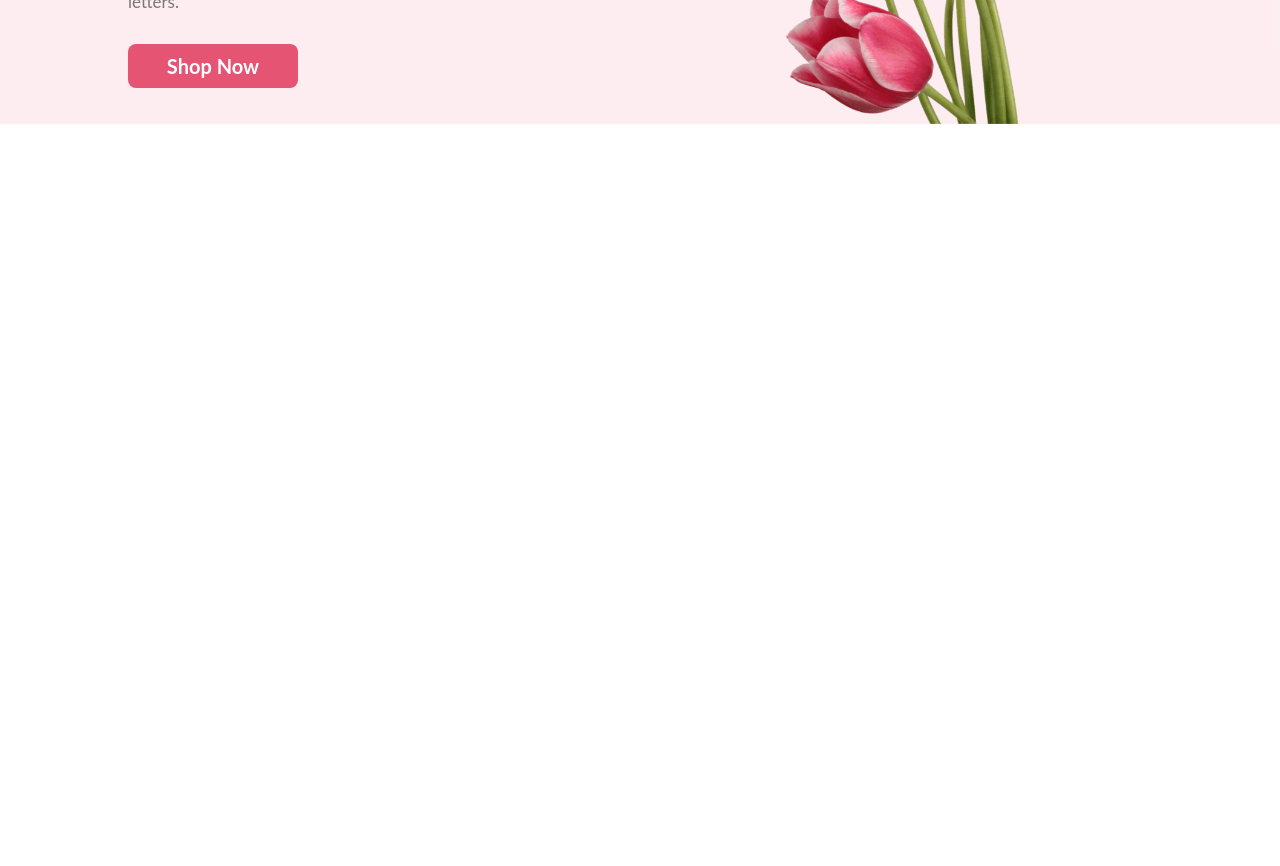
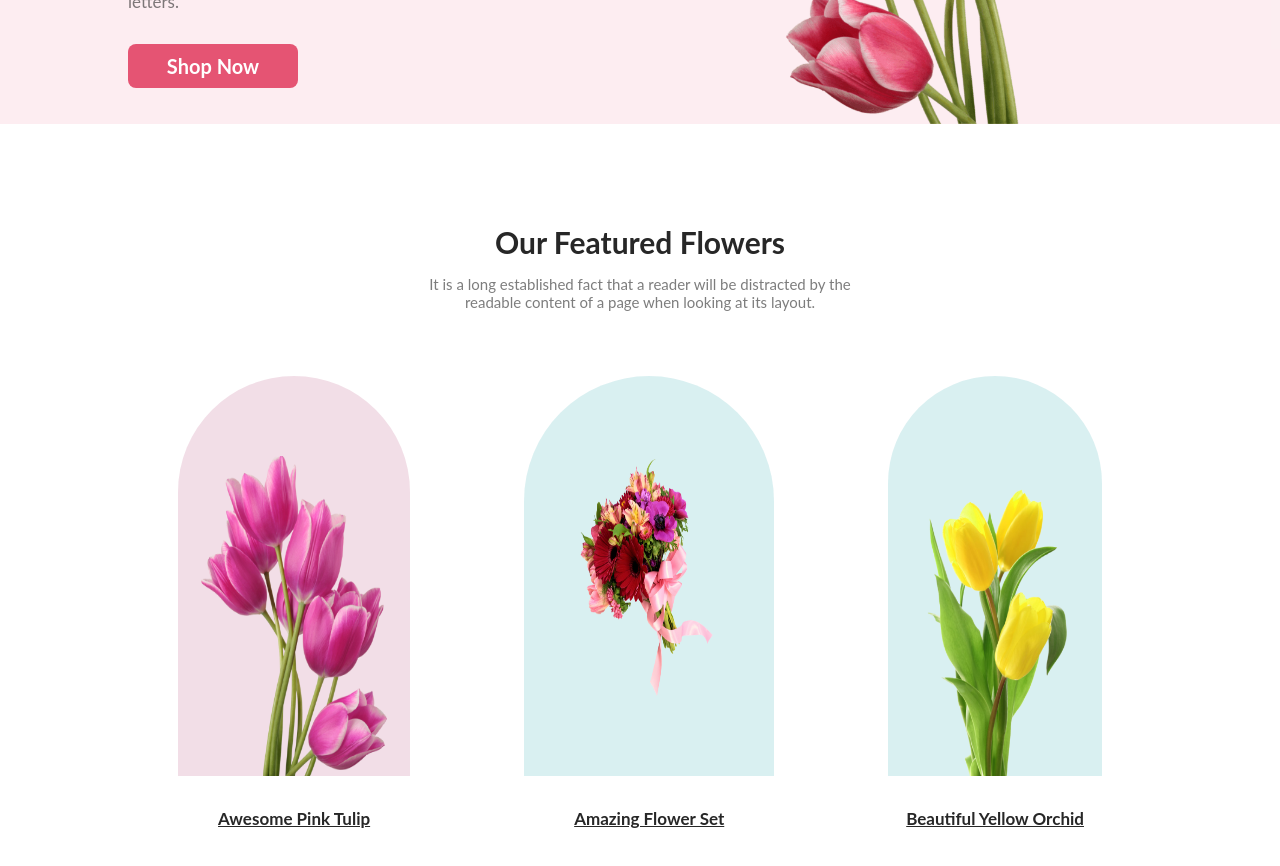
Before and after one commit to yasin-arafat-389/flower-shop, a plain HTML site: page index.html in a window 1280 px wide. Shown: the part 460-1326 px from the top of the page. Before the commit the page ends 800 px from the top, so only its background shows below. Drawn offline with Linux system fonts and the light colour scheme.

Commit message:
Featured Flowers added

```diff
--- a/index.html
+++ b/index.html
@@ -29,6 +29,45 @@
     </section>
 
     <!-- Featured flowers section -->
-    <section class="featured-flowers"></section>
+    <section class="featured-flowers">
+      <div class="flowers-container">
+        <div class="flowers-content">
+          <div class="flowers-title"><h4>Our Featured Flowers</h4></div>
+          <div class="flowers-description">
+            <p>
+              It is a long established fact that a reader will be distracted by
+              the readable content of a page when looking at its layout.
+            </p>
+          </div>
+        </div>
+        <div class="flower-boxes">
+            <!-- flower 1 -->
+            <div class="flower-info">
+                <div class="flower-1">
+                <img src="./images/pngwing 6.png" alt="">
+                </div>
+                <p class="flower-name">Awesome Pink Tulip</p>
+            </div>
+
+            <!-- flower 2 -->
+            <div class="flower-info">
+                <div class="flower-2">
+                <img src="./images/pngwing 5.png" alt="">
+                </div>
+                <p class="flower-name">Amazing Flower Set</p>
+            </div>
+
+            <!-- flower 3 -->
+            <div class="flower-info">
+                <div class="flower-3">
+                    <img src="./images/pngwing 7.png" alt="">
+                </div>
+                <p class="flower-name">Beautiful Yellow Orchid</p>
+            </div>
+        </div>
+    </section>
+
+
+
   </body>
 </html>
--- a/styles/style.css
+++ b/styles/style.css
@@ -7,7 +7,6 @@
 /* Main banner styles */
 .main-banner{
     width: 100%;
-    /* height: 400px; */
     background: rgba(229, 84, 115, 0.10);
 }
 
@@ -69,3 +68,109 @@
 .top-banner-image{
     width: 75%;
 }
+
+
+/* Featured Flowers Styles */
+
+.flowers-container{
+    width: 90%;
+    margin: auto;
+    margin-top: 100px;
+    height: 600px;
+    margin-bottom: 100px;
+}
+
+.flowers-content{
+    text-align: center;
+    width: 37%;
+    margin: auto;
+}
+
+.flowers-title{
+    color: #272727;
+    text-align: center;
+    font-family: Lato;
+    font-size: 30px;
+    font-style: normal;
+    font-weight: 800;
+    line-height: normal;
+}
+
+.flowers-description{
+    color: rgba(39, 39, 39, 0.60);
+    text-align: center;
+    font-family: Lato;
+    font-size: 15px;
+    font-style: normal;
+    font-weight: 400;
+    line-height: 18px;
+    padding-top: 15px;
+}
+
+.flower-boxes{
+    width: 100%;
+    display: flex;
+    justify-content: space-evenly;
+    margin-top: 65px;
+}
+
+.flower-1{
+    width: 100%;
+    height: 400px;
+    border-radius: 300px 300px 0px 0px;
+    background: rgba(167, 33, 98, 0.15);
+    display: flex;
+    justify-content: center;
+    align-items: flex-end;
+}
+
+.flower-1 img{
+    width: 80%;
+    height: 80%;
+    display: flex;
+}
+
+.flower-2{
+    width: 100%;
+    height: 400px;
+    border-radius: 300px 300px 0px 0px;
+    background: rgba(5, 151, 160, 0.15);
+    display: flex;
+    justify-content: center;
+    align-items: center;
+    margin-right: 10px;
+}
+
+.flower-2 img{
+    width: 60%;
+    height: 60%;
+    display: flex;
+}
+
+.flower-3{
+    width: 100%;
+    height: 400px;
+    border-radius: 300px 300px 0px 0px;
+    background: rgba(5, 151, 160, 0.15);
+    display: flex;
+    justify-content: center;
+    align-items: flex-end;
+}
+
+.flower-3 img{
+    width: 80%;
+    height: 80%;
+    display: flex;
+}
+
+.flower-name{
+    width: 100%;
+    padding-top: 32px;
+    text-align: center;
+    color: #272727;
+    font-family: Lato;
+    font-size: 17px;
+    font-style: normal;
+    font-weight: 700;
+    text-decoration-line: underline;
+}
```
